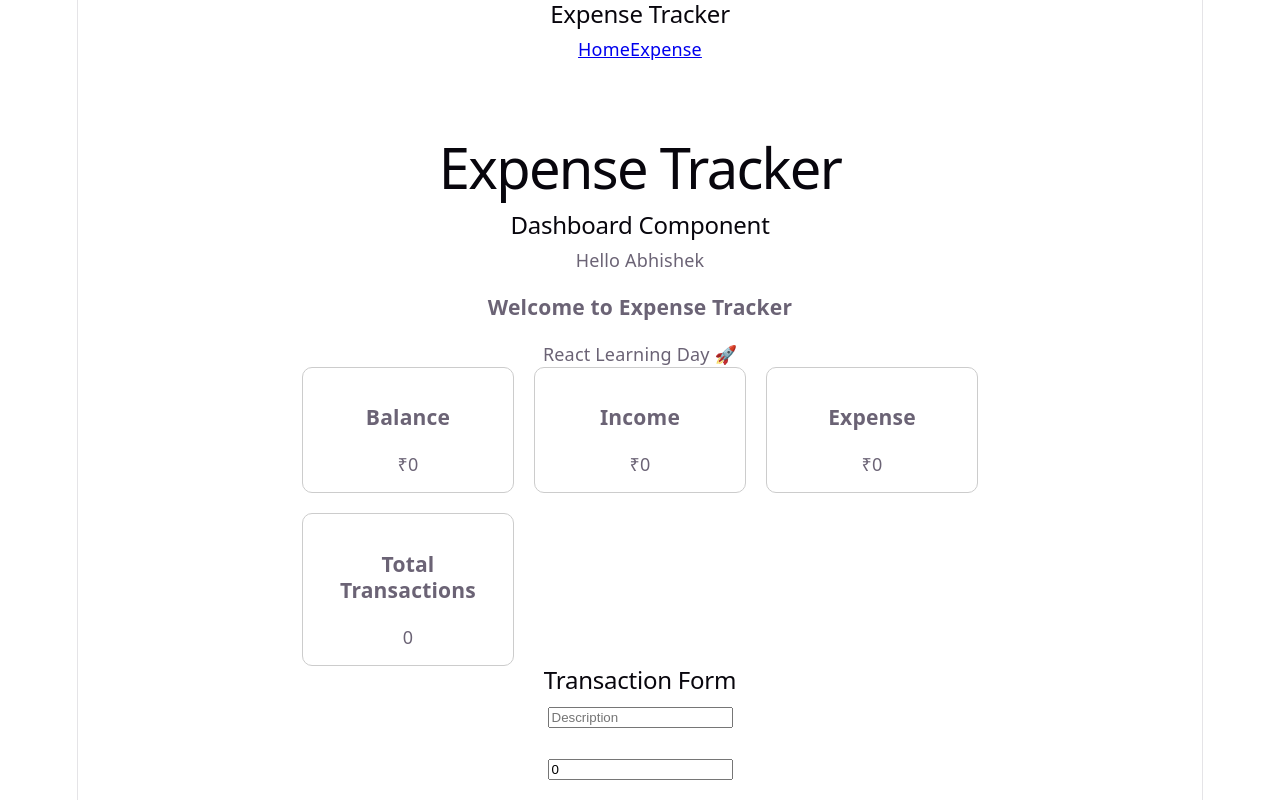
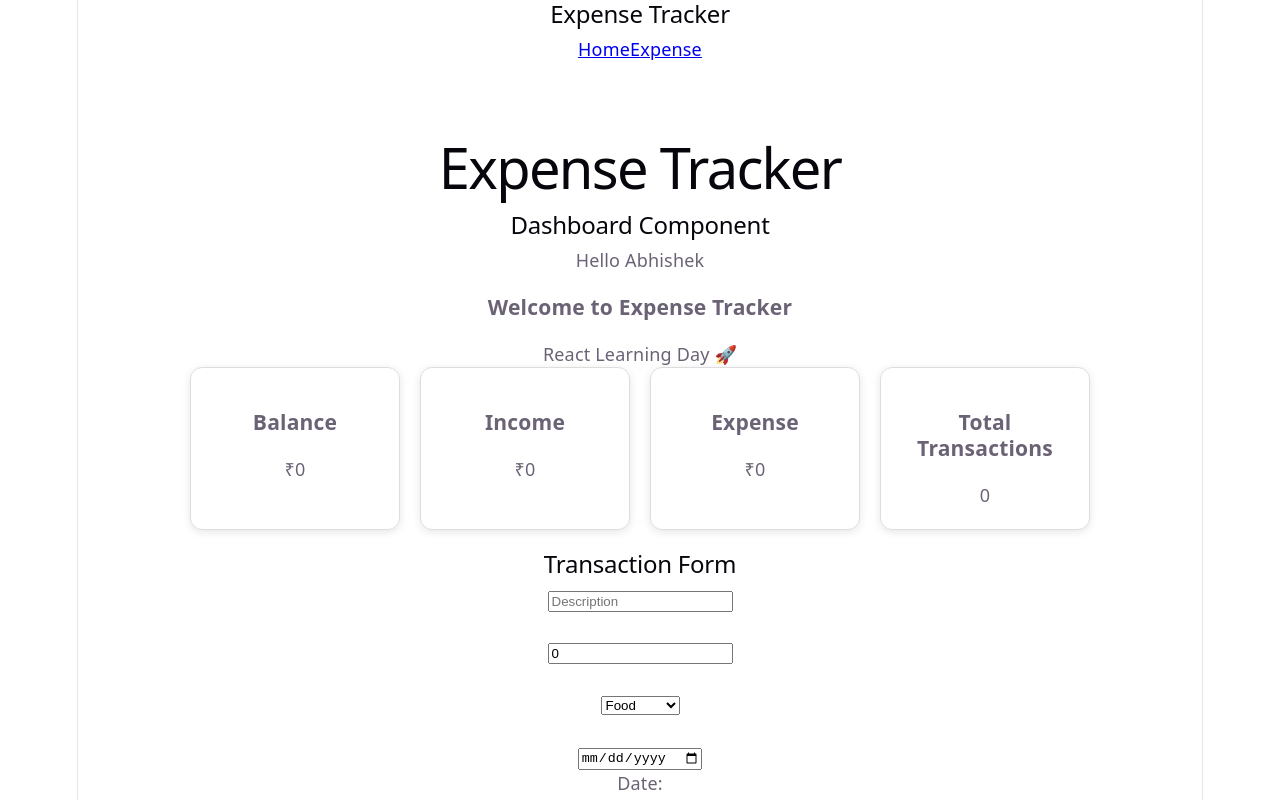
Before and after one commit to abhi12012/expense-tracker-react, a React (Vite) app in the folder expense-tracker-react/: page /expense in a window 1280 px wide. Shown: the top 800 px of the page. Built offline with nearby package versions, Linux system fonts and the light colour scheme.

Commit message:
Create dashboard card components

```diff
--- a/expense-tracker-react/src/App.css
+++ b/expense-tracker-react/src/App.css
@@ -14,13 +14,20 @@ button:hover {
   margin-bottom: 20px;
 }
 
+
+
 .card {
-  border: 1px solid #ccc;
-  padding: 15px;
-  border-radius: 10px;
-  width: 180px;
+  border: 1px solid #ddd;
+  border-radius: 12px;
+  padding: 20px;
   text-align: center;
+  box-shadow: 0 2px 8px rgba(0, 0, 0, 0.1);
+
+  flex: 1;
+  min-width: 160px;
 }
+
+
 
 button {
   padding: 10px;
--- a/expense-tracker-react/src/components/Dashboard.jsx
+++ b/expense-tracker-react/src/components/Dashboard.jsx
@@ -31,13 +31,9 @@ function Dashboard({ balance, income, expense, children, totalTransactions }) {
     <p>₹{income}</p>
   </div>
 
-
   <div className="card">
     <h3>Expense</h3>
     <p>₹{expense}</p>
-</div>
-
-
   </div>
 
   <div className="card">
@@ -45,6 +41,8 @@ function Dashboard({ balance, income, expense, children, totalTransactions }) {
     <p>{totalTransactions}</p>
   </div>
 
+</div>
+
     </>
   );
 }
```
Lines whose indentation alone changed are shown as unchanged.
